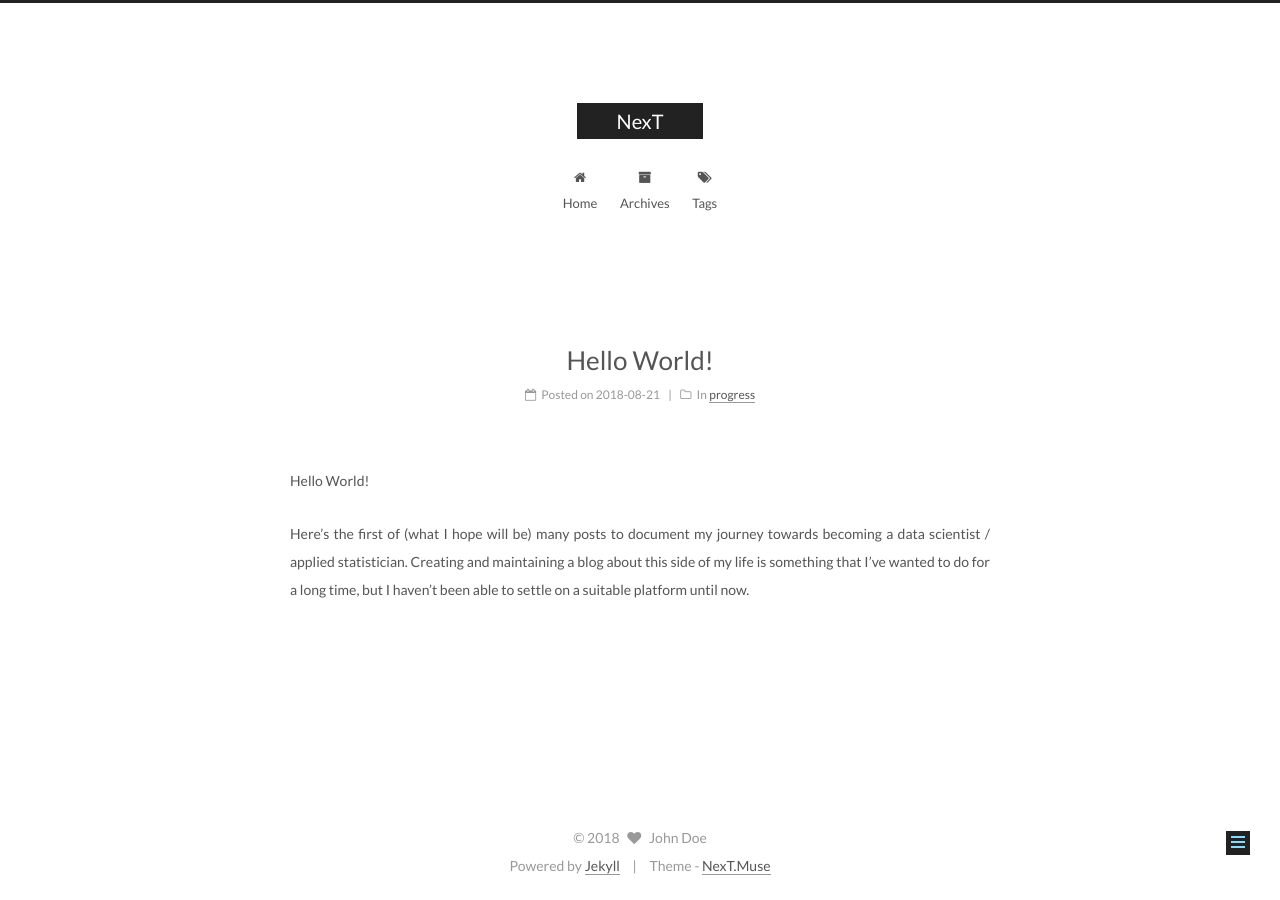
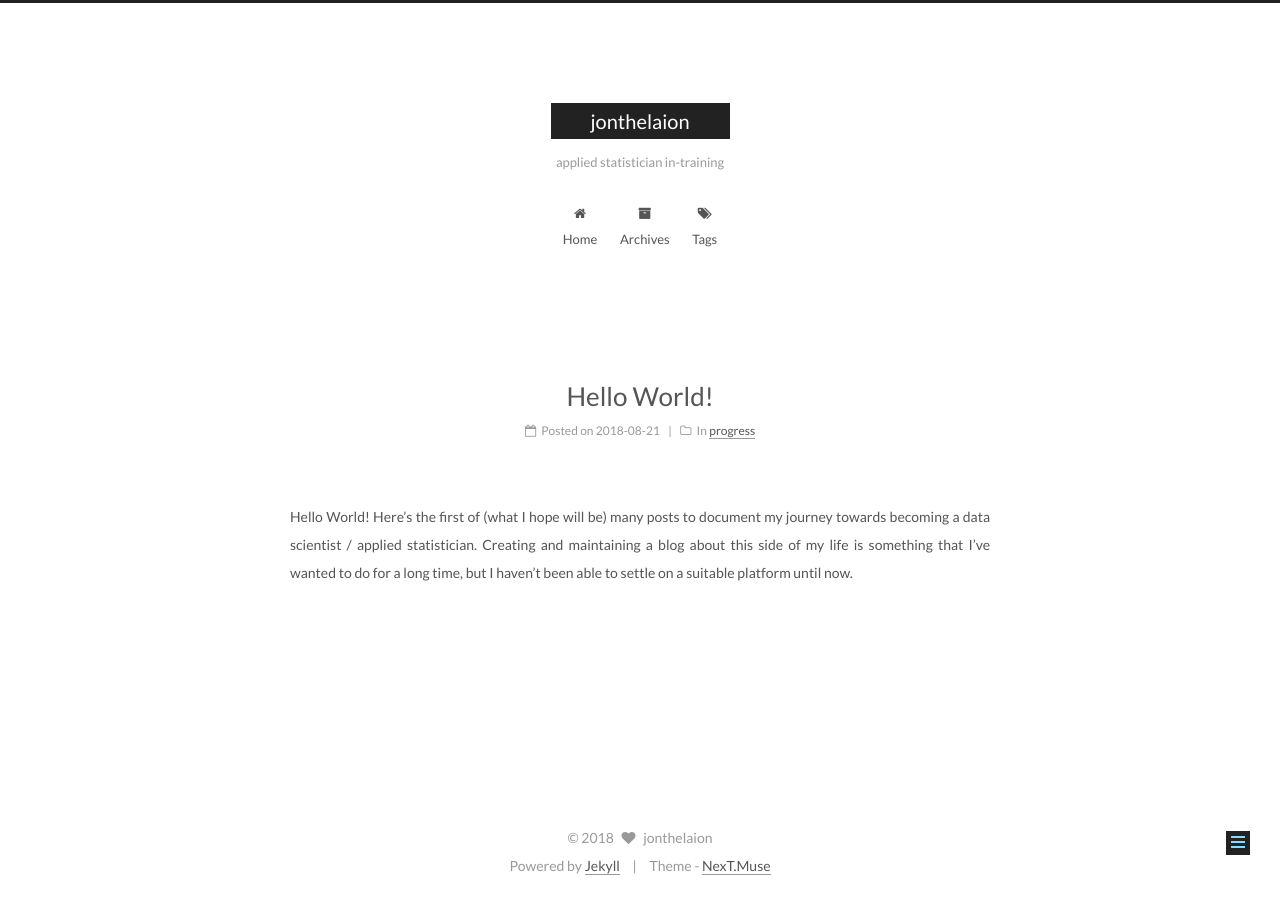
Before and after one commit to jonthelaion/jonthelaion.github.io, a Jekyll site: the page built from _posts/2018-08-21-hello-world.md, in a window 1280 px wide. Built offline with Jekyll 4.4.1, drawn with Linux system fonts in a browser that asks for light colours.

Commit message:
Updated with site name and some changes to first post to test default page break

```diff
--- a/_config.yml
+++ b/_config.yml
@@ -4,10 +4,10 @@
 # ---------------------------------------------------------------
 
 # Site
-title: NexT
-subtitle:
+title: jonthelaion
+subtitle: applied statistician in-training
 description:
-author: John Doe
+author: jonthelaion
 # Support language: de, en, fr-FR, id, ja, ko, pt-BR, pt, ru, zh-Hans, zh-hk, zh-tw
 language: en
 date_format: '%Y-%m-%d'
@@ -87,7 +87,7 @@ keywords: "Jekyll, NexT"
 rss:
 
 # Specify the date when the site was setup
-#since: 2015
+#since: 2018
 
 # icon between year and author @Footer
 authoricon: heart
--- a/_posts/2018-08-21-hello-world.md
+++ b/_posts/2018-08-21-hello-world.md
@@ -6,6 +6,4 @@ categories:
 tags:
 ---
 
-Hello World!
-
-Here's the first of (what I hope will be) many posts to document my journey towards becoming a data scientist / applied statistician. Creating and maintaining a blog about this side of my life is something that I've wanted to do for a long time, but I haven't been able to settle on a suitable platform until now.
+Hello World! Here's the first of (what I hope will be) many posts to document my journey towards becoming a data scientist / applied statistician. Creating and maintaining a blog about this side of my life is something that I've wanted to do for a long time, but I haven't been able to settle on a suitable platform until now.
```
Also changed, not shown: Gemfile.lock.
